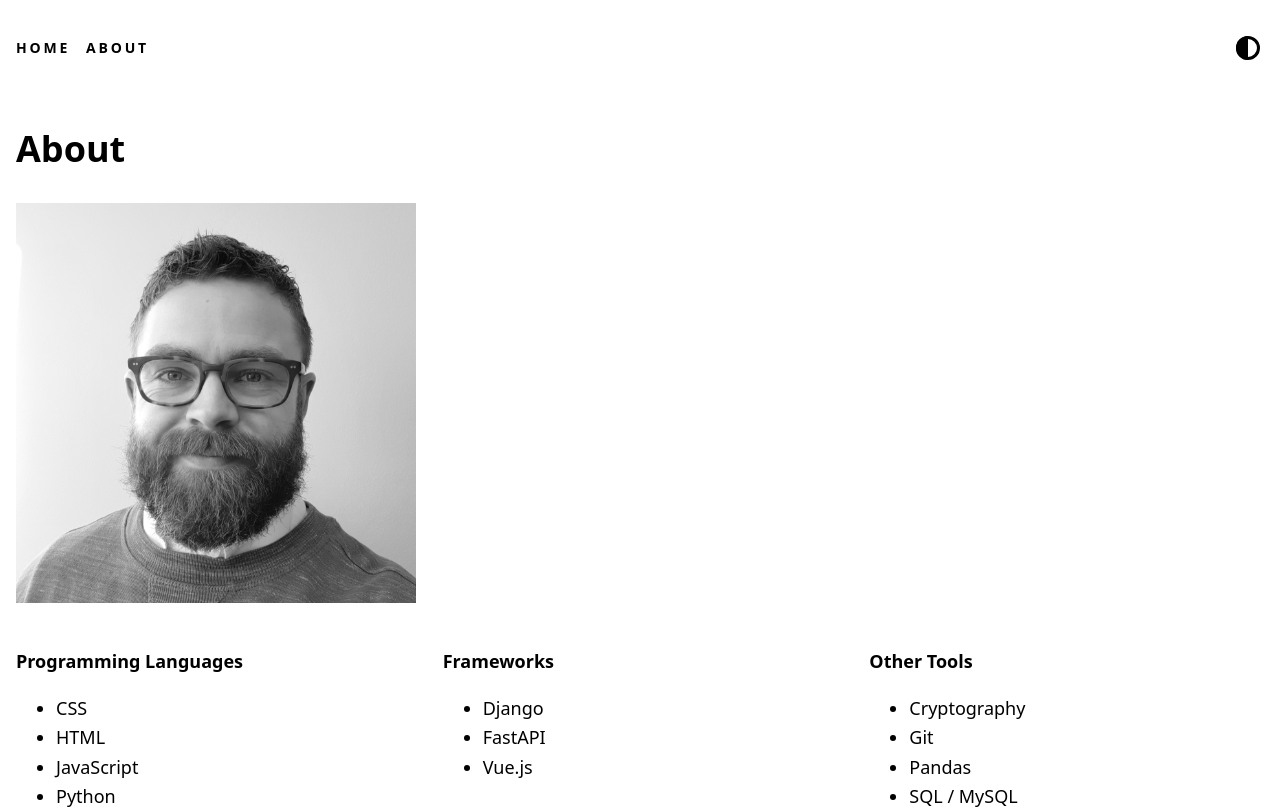
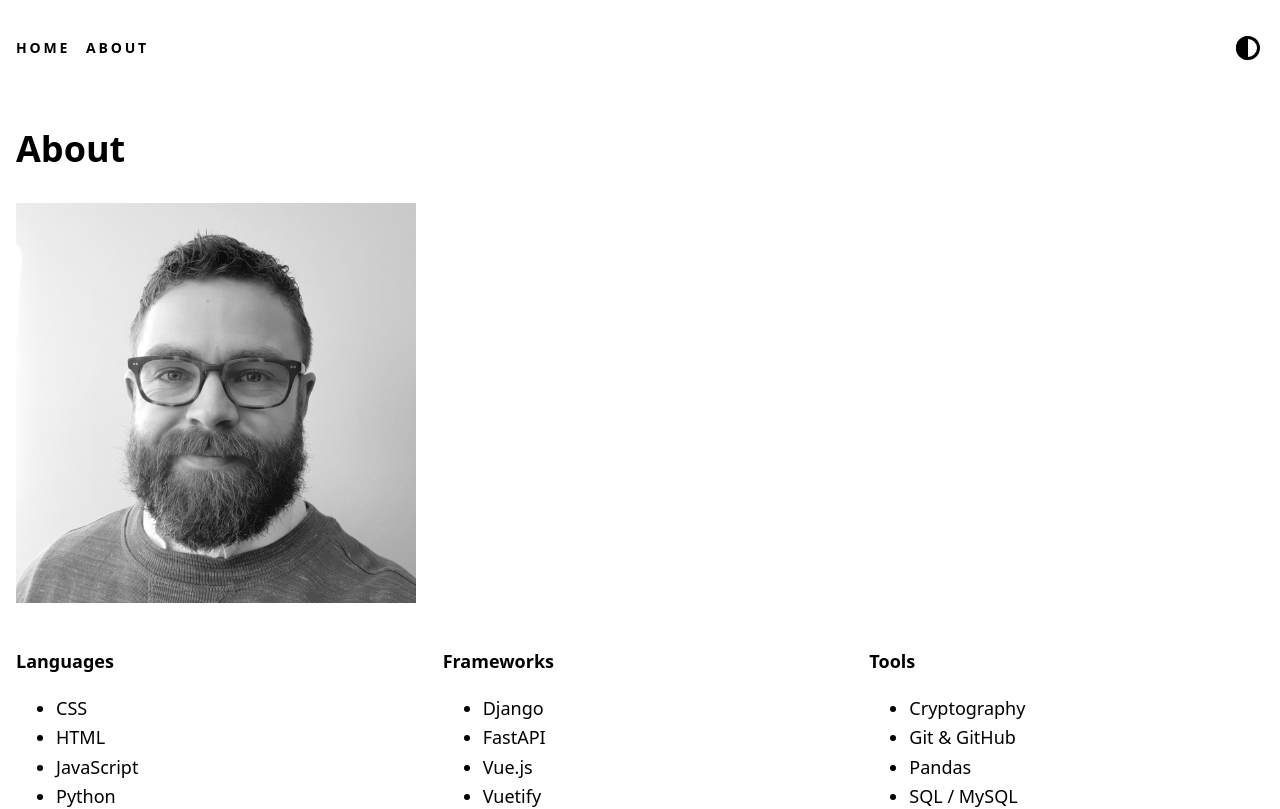
Before and after one commit to jasonniebauer/jasonniebauer.github.io, a Vue app: page /about in a window 1280 px wide. Shown: the top 809 px of the page. Built offline with nearby package versions, Linux system fonts and the light colour scheme.

Commit message:
(update) about me frameworks and tools

```diff
--- a/src/views/About.vue
+++ b/src/views/About.vue
@@ -5,9 +5,9 @@
       <img class="headshot" src="../assets/img/Jason-Niebauer.jpg" alt="Jason Niebauer" />
     </p>
     <!-- <p>A little bit about me...</p> -->
-    <div class="programming-languages">
+    <div class="languages">
       <div>
-        <p><b>Programming Languages</b></p>
+        <p><b>Languages</b></p>
         <ul>
           <li>CSS</li>
           <li>HTML</li>
@@ -21,13 +21,14 @@
           <li>Django</li>
           <li>FastAPI</li>
           <li>Vue.js</li>
+          <li>Vuetify</li>
         </ul>
       </div>
       <div>
-        <p><b>Other Tools</b></p>
+        <p><b>Tools</b></p>
         <ul>
           <li>Cryptography</li>
-          <li>Git</li>
+          <li>Git &amp; GitHub</li>
           <li>Pandas</li>
           <li>SQL / MySQL</li>
         </ul>
@@ -68,7 +69,7 @@ export default {
   filter: grayscale(100%);
 }
 
-.programming-languages {
+.languages {
   list-style: none;
   padding: 0;
   margin: 0;
```
